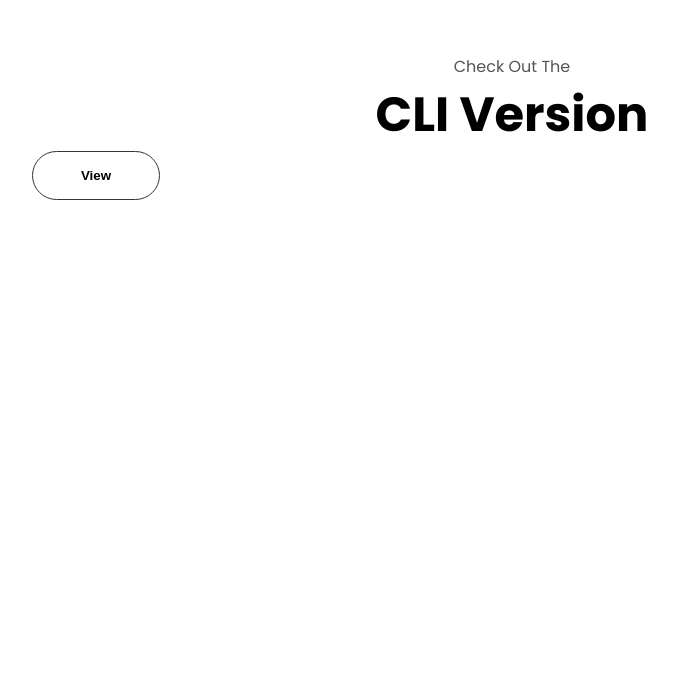
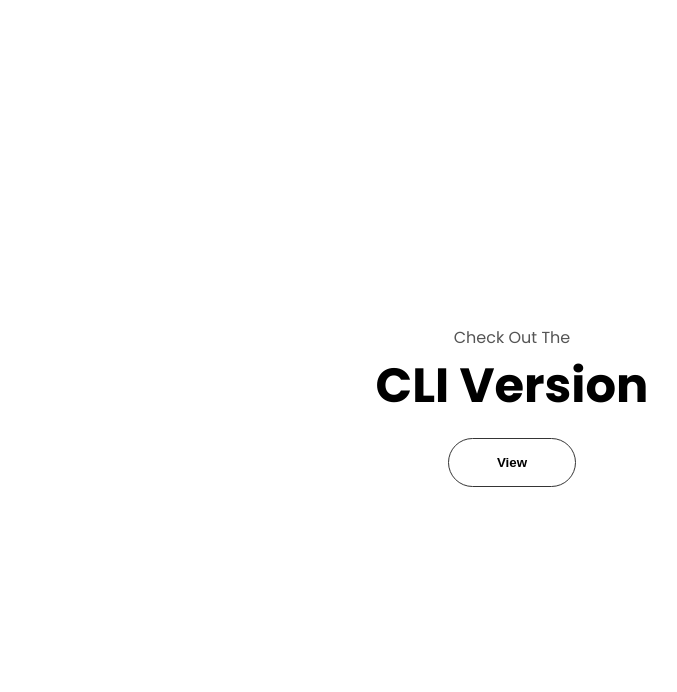
Before and after one commit to royanirudd/royanirudd.github.io, a plain HTML site: page indexGUI.html in a window 1280 px wide. Shown: the part 3668-4360 px from the top of the page, without its empty margins (128-805 px from the left). Drawn offline with Linux system fonts and the light colour scheme.

Commit message:
Add files via upload

```diff
--- a/stylesGUI.css
+++ b/stylesGUI.css
@@ -473,3 +473,19 @@ section {
 	cursor: default;
 	height: 2rem;
 }
+
+/*CLI link*/
+
+#CLI {
+	display: flex;
+	flex-direction: column;
+	align-items: center;
+	justify-content: center;
+	text-align: center;
+	padding: 2rem 0;
+}
+
+#CLI .btn {
+	margin-top: 1rem;
+	text-decoration: none;
+}
```
